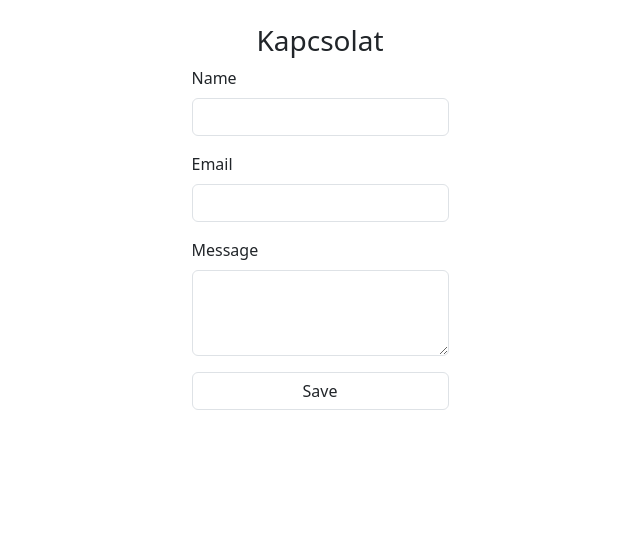
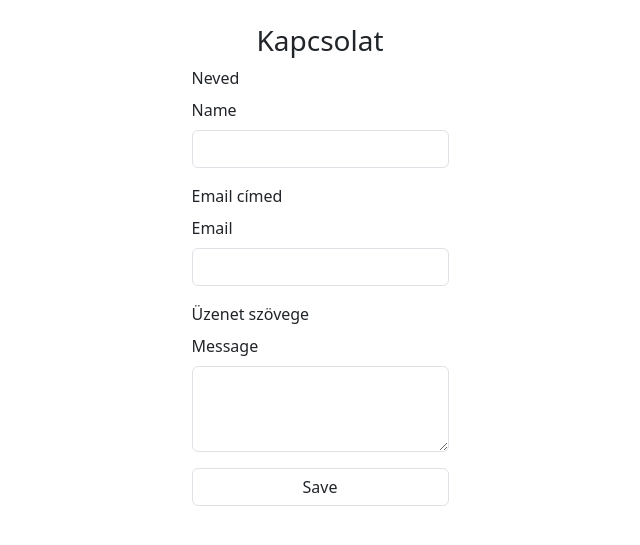
Before and after one commit to Floriian/develery_homework, a Symfony app: template templates/contacts/index.html.twig in a window 1280 px wide. Shown: the top 545 px of the page, without its empty margins (320-960 px from the left). Run offline with Twig, Linux system fonts and the light colour scheme; the template is opened without the code that fills it, so the values that code supplies are empty; form fields are guessed from the names that the template uses; style sheets or scripts are compiled from the project's sources; some libraries are stand-ins or nearby versions.

Commit message:
move h3 tag to form use form_label twig tag

```diff
--- a/templates/contacts/index.html.twig
+++ b/templates/contacts/index.html.twig
@@ -16,14 +16,16 @@
 	</style>
 	<div class="d-flex justify-content-center w-full mt-3">
 		<div class="border-2 p-2">
-			<h3 class="text-center">Kapcsolat</h3>
 			{{ form_start(contactForm, {
 					'attr': {
 						'class': 'form-control',
 					}
 			}) }}
 
+			<h3 class="text-center">Kapcsolat</h3>
+
 			<div class="mb-3">
+				{{ form_label(contactForm.name, 'Neved')}}
 				{{ form_row(contactForm.name, {
 					'attr': {
 						'class': 'form-control',
@@ -32,14 +34,17 @@
 			</div>
 
 			<div class="mb-3">
+				{{ form_label(contactForm.email, 'Email címed')}}
 				{{ form_row(contactForm.email, {
 					'attr': {
 						'class': 'form-control',
+						'label': false,
 					}
 			}) }}
 			</div>
 
 			<div class="mb-3">
+				{{ form_label(contactForm.message, 'Üzenet szövege')}}
 				{{ form_row(contactForm.message, {
 					'attr': {
 						'class': 'form-control',
```
